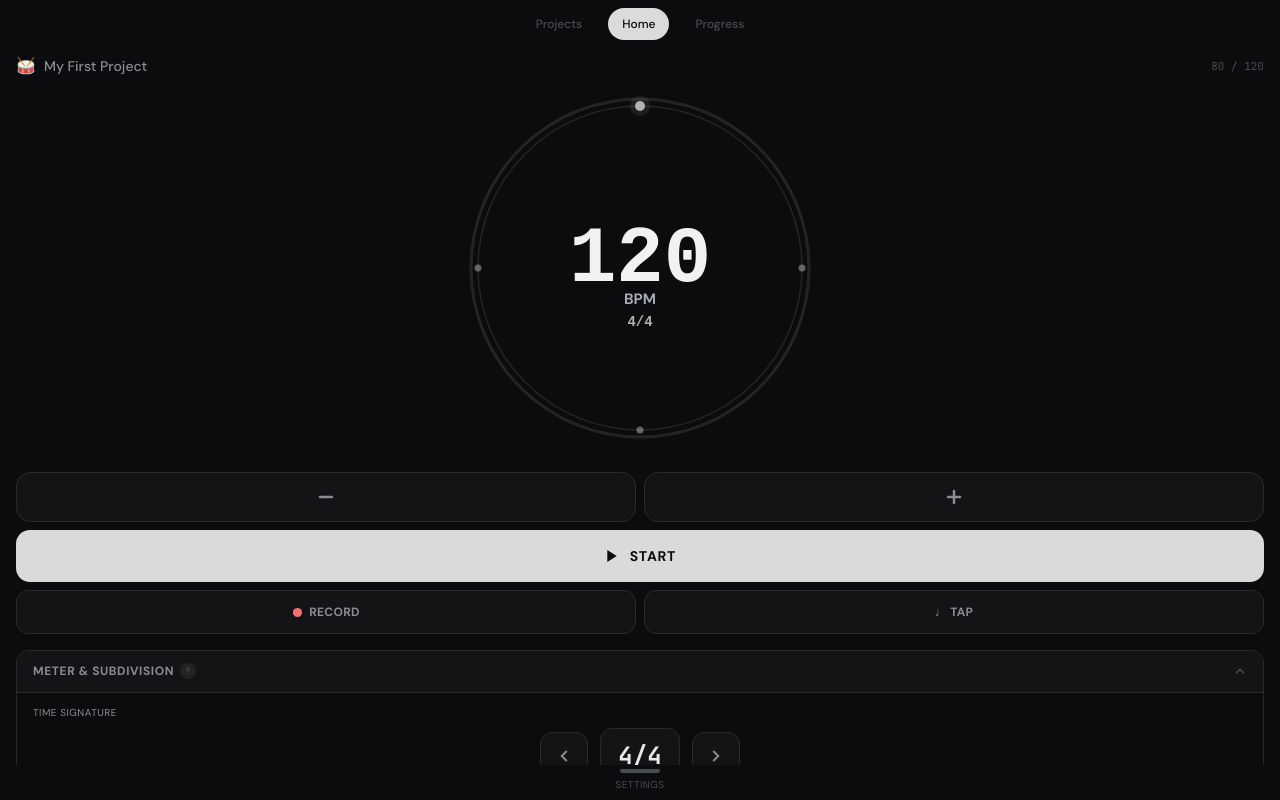
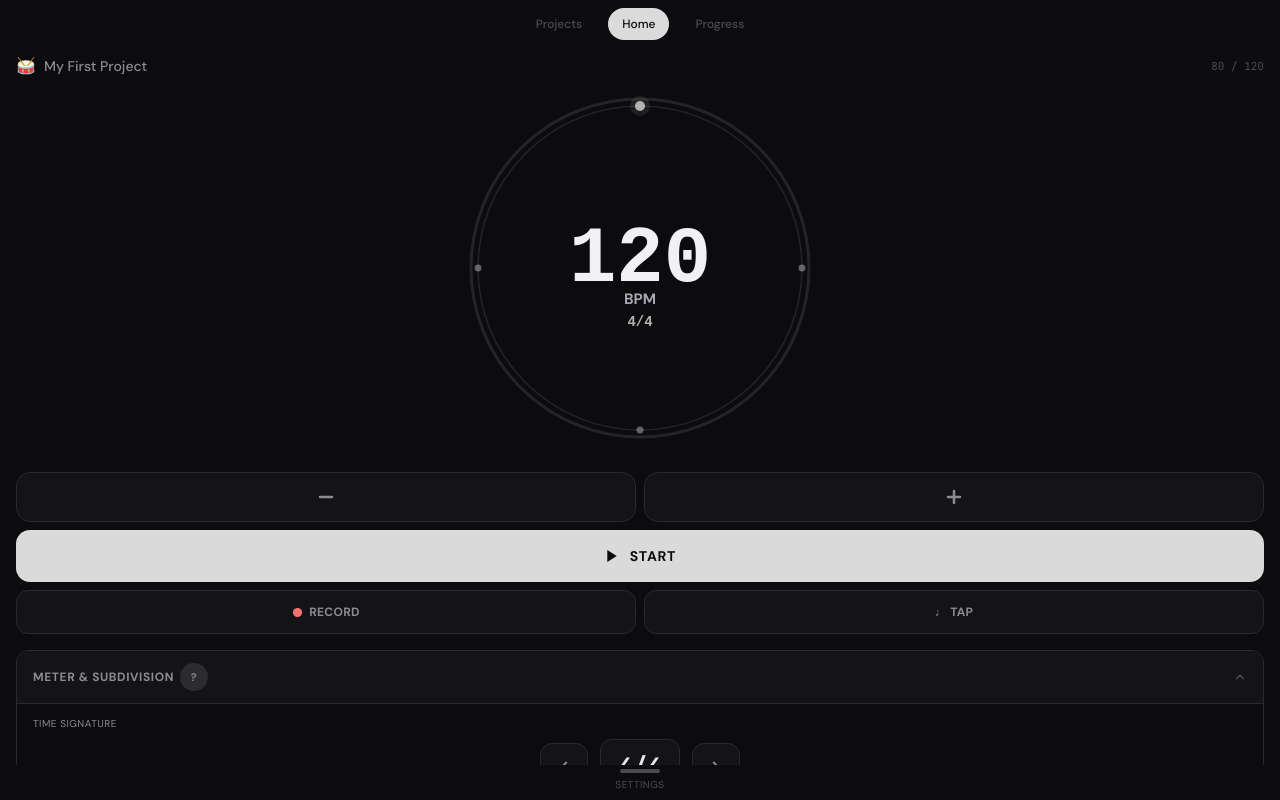
Before and after one commit to Timothy-design77/poly-pro, a React (Vite) app: page / in a window 1280 px wide. Built offline with nearby package versions, Linux system fonts and the light colour scheme.

Commit message:
Make contextual help accessible

```diff
--- a/src/components/ui/HelpTip.tsx
+++ b/src/components/ui/HelpTip.tsx
@@ -1,72 +1,65 @@
-/**
- * HelpTip — contextual help icon.
- *
- * Small "?" circle that shows/hides an explanation on tap.
- * Tooltip rendered via Portal at document.body to avoid clipping
- * from parent overflow:hidden containers.
- * Auto-positions: prefers below the button, flips above if no room.
- * Stays within screen bounds horizontally.
- */
-
-import { useState, useRef, useEffect, useCallback } from 'react';
+import { useState, useRef, useEffect, useCallback, useId } from 'react';
 import { createPortal } from 'react-dom';
 
 interface Props {
   text: string;
   children?: React.ReactNode;
+  label?: string;
 }
 
-export function HelpTip({ text, children }: Props) {
+export function HelpTip({ text, children, label = 'Show help' }: Props) {
   const [open, setOpen] = useState(false);
   const buttonRef = useRef<HTMLButtonElement>(null);
   const tooltipRef = useRef<HTMLDivElement>(null);
-  const [pos, setPos] = useState({ x: 0, y: 0, above: false });
+  const tooltipId = useId();
+  const [position, setPosition] = useState({ x: 0, y: 0, above: false });
 
-  // Position tooltip relative to button
   const updatePosition = useCallback(() => {
-    const btn = buttonRef.current;
-    if (!btn) return;
-    const rect = btn.getBoundingClientRect();
-    const tipW = 224; // w-56 = 14rem = 224px
+    const button = buttonRef.current;
+    if (!button) return;
+    const rect = button.getBoundingClientRect();
+    const tooltipWidth = 224;
     const margin = 16;
-
-    // Horizontal: center on button, clamp to screen
-    let x = rect.left + rect.width / 2 - tipW / 2;
-    x = Math.max(margin, Math.min(window.innerWidth - tipW - margin, x));
-
-    // Vertical: prefer below, flip above if < 120px room below
+    let x = rect.left + rect.width / 2 - tooltipWidth / 2;
+    x = Math.max(margin, Math.min(window.innerWidth - tooltipWidth - margin, x));
     const spaceBelow = window.innerHeight - rect.bottom;
     const above = spaceBelow < 120;
     const y = above ? rect.top - 8 : rect.bottom + 6;
-
-    setPos({ x, y, above });
+    setPosition({ x, y, above });
   }, []);
 
   useEffect(() => {
     if (!open) return;
     updatePosition();
 
-    // Close on outside tap
-    const handler = (e: TouchEvent | MouseEvent) => {
-      const target = e.target as Node;
+    const outsideHandler = (event: TouchEvent | MouseEvent) => {
+      const target = event.target as Node;
       if (
-        buttonRef.current && !buttonRef.current.contains(target) &&
-        tooltipRef.current && !tooltipRef.current.contains(target)
+        buttonRef.current
+        && !buttonRef.current.contains(target)
+        && tooltipRef.current
+        && !tooltipRef.current.contains(target)
       ) {
         setOpen(false);
       }
     };
+    const scrollHandler = () => setOpen(false);
+    const keyHandler = (event: KeyboardEvent) => {
+      if (event.key === 'Escape') {
+        setOpen(false);
+        buttonRef.current?.focus();
+      }
+    };
 
-    // Close on scroll
-    const scrollHandler = () => setOpen(false);
-
-    document.addEventListener('touchstart', handler, { passive: true });
-    document.addEventListener('mousedown', handler);
+    document.addEventListener('touchstart', outsideHandler, { passive: true });
+    document.addEventListener('mousedown', outsideHandler);
+    document.addEventListener('keydown', keyHandler);
     window.addEventListener('scroll', scrollHandler, { capture: true, passive: true });
 
     return () => {
-      document.removeEventListener('touchstart', handler);
-      document.removeEventListener('mousedown', handler);
+      document.removeEventListener('touchstart', outsideHandler);
+      document.removeEventListener('mousedown', outsideHandler);
+      document.removeEventListener('keydown', keyHandler);
       window.removeEventListener('scroll', scrollHandler, { capture: true });
     };
   }, [open, updatePosition]);
@@ -75,12 +68,18 @@ export function HelpTip({ text, children }: Props) {
     <>
       <button
         ref={buttonRef}
-        onClick={(e) => { e.stopPropagation(); e.preventDefault(); setOpen(!open); }}
-        className="w-[16px] h-[16px] rounded-full flex items-center justify-center
-                   text-[9px] font-bold touch-manipulation select-none shrink-0
-                   bg-[rgba(255,255,255,0.06)] text-text-muted
-                   active:bg-[rgba(255,255,255,0.12)]"
-        aria-label="Help"
+        onClick={(event) => {
+          event.stopPropagation();
+          setOpen((current) => !current);
+        }}
+        className="w-[28px] h-[28px] rounded-full flex items-center justify-center
+                   text-[11px] font-bold touch-manipulation select-none shrink-0
+                   bg-[rgba(255,255,255,0.10)] text-text-secondary
+                   active:bg-[rgba(255,255,255,0.18)]
+                   focus-visible:outline focus-visible:outline-2 focus-visible:outline-offset-2 focus-visible:outline-white"
+        aria-label={label}
+        aria-expanded={open}
+        aria-describedby={open ? tooltipId : undefined}
         type="button"
       >
         ?
@@ -88,18 +87,20 @@ export function HelpTip({ text, children }: Props) {
       {open && createPortal(
         <div
           ref={tooltipRef}
+          id={tooltipId}
+          role="tooltip"
           className="fixed z-[60] w-56 bg-bg-raised border border-border-emphasis rounded-lg p-2.5 shadow-lg"
           style={{
-            left: pos.x,
-            top: pos.above ? undefined : pos.y,
-            bottom: pos.above ? `${window.innerHeight - pos.y}px` : undefined,
+            left: position.x,
+            top: position.above ? undefined : position.y,
+            bottom: position.above ? `${window.innerHeight - position.y}px` : undefined,
           }}
         >
-          <p className="text-[11px] text-text-secondary leading-relaxed">
+          <p className="text-[12px] text-text-primary leading-relaxed">
             {text}
           </p>
           {children && (
-            <div className="mt-1.5 text-[10px] text-text-muted leading-relaxed">
+            <div className="mt-1.5 text-[11px] text-text-secondary leading-relaxed">
               {children}
             </div>
           )}
```
